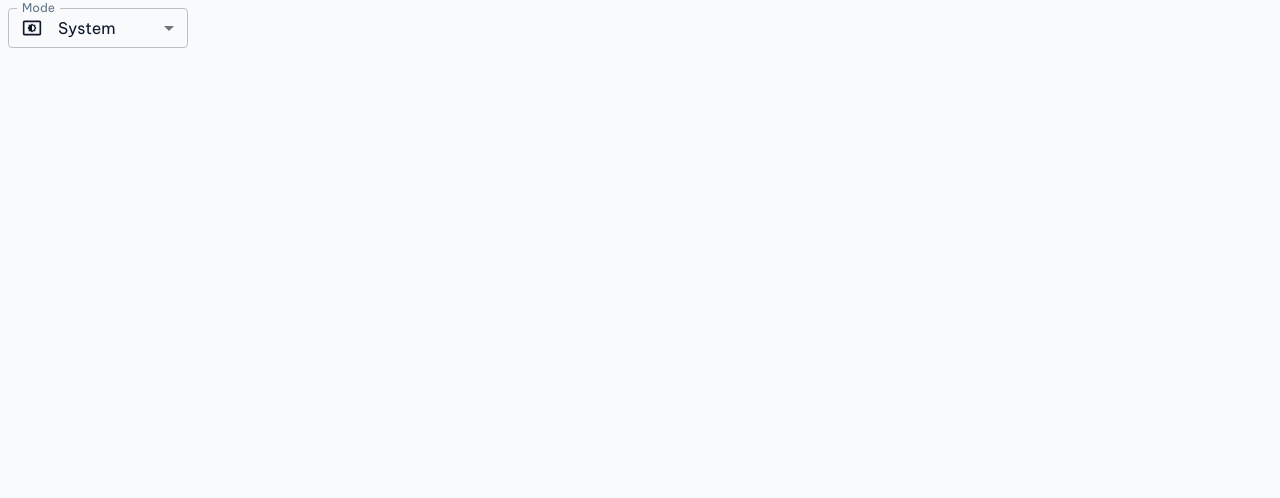
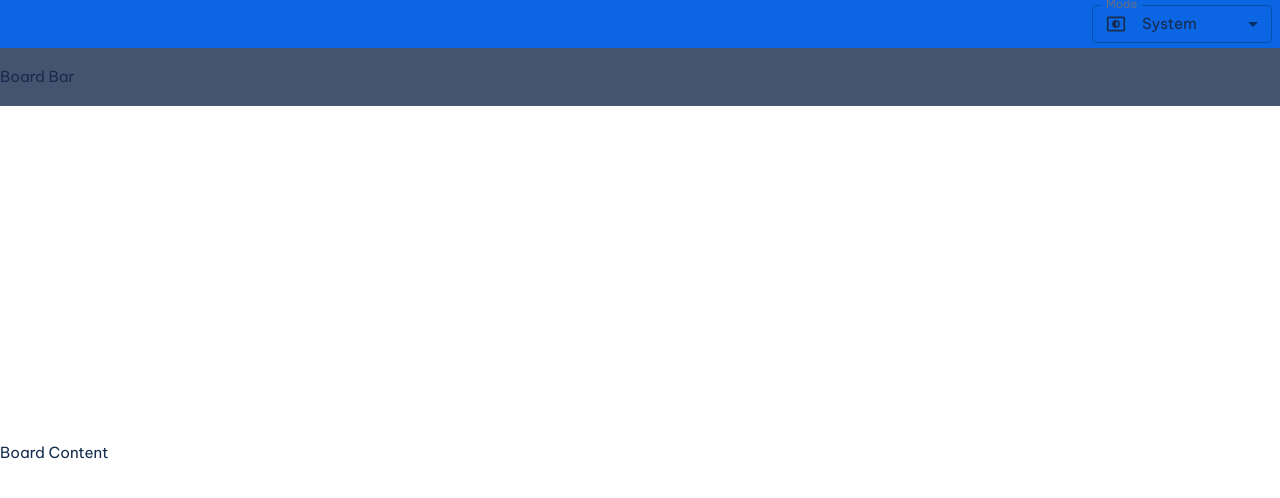
Before and after one commit to maitatduydev/trello-website, a React (Vite) app in the folder frontend/: page / in a window 1280 px wide. Shown: the top 498 px of the page. Built offline with nearby package versions, Linux system fonts and the light colour scheme.

Commit message:
feat: implement layout with Container and update theme colors and typography

```diff
--- a/frontend/src/App.jsx
+++ b/frontend/src/App.jsx
@@ -7,6 +7,7 @@ import Box from "@mui/material/Box";
 import LightMode from "@mui/icons-material/LightMode";
 import DarkMode from "@mui/icons-material/DarkMode";
 import SettingsBrightness from "@mui/icons-material/SettingsBrightness";
+import Container from "@mui/material/Container";
 
 export default function App() {
     const { mode, setMode } = useColorScheme();
@@ -21,8 +22,25 @@ export default function App() {
     };
 
     return (
-        <>
-            <FormControl sx={{ m: 1, minWidth: 180 }} size="small">
+        <Container
+            disableGutters
+            maxWidth={false}
+            sx={{
+                height: "100vh",
+                backgroundColor: "background.default",
+            }}
+        >
+            <Box
+                sx={{
+                    backgroundColor: "primary.main",
+                    width: "100%",
+                    height: (theme) => theme.trelloCustom.appBarHeight,
+                    display: "flex",
+                    alignItems: "center",
+                    justifyContent: "flex-end",
+                }}
+            >
+                <FormControl sx={{ m: 1, minWidth: 180, color: "text.primary" }} size="small">
                     <InputLabel id="label-select-dark-light-mode">Mode</InputLabel>
                     <Select
                         labelId="label-select-dark-light-mode"
@@ -51,6 +69,29 @@ export default function App() {
                         </MenuItem>
                     </Select>
                 </FormControl>
-        </>
+            </Box>
+            <Box
+                sx={{
+                    backgroundColor: "secondary.main",
+                    width: "100%",
+                    height: (theme) => theme.trelloCustom.boardBarHeight,
+                    display: "flex",
+                    alignItems: "center",
+                }}
+            >
+                Board Bar
+            </Box>
+            <Box
+                sx={{
+                    backgroundColor: "background.paper",
+                    width: "100%",
+                    height: "calc(100vh - 48px - 58px)",
+                    display: "flex",
+                    alignItems: "center",
+                }}
+            >
+                Board Content
+            </Box>
+        </Container>
     );
 }
--- a/frontend/src/theme/index.js
+++ b/frontend/src/theme/index.js
@@ -7,55 +7,109 @@ export const theme = extendTheme({
         light: {
             palette: {
                 primary: {
-                    main: "#2563EB",
+                    main: "#0C66E4",
+                    light: "#579DFF",
+                    dark: "#0055CC",
+                    contrastText: "#FFFFFF",
                 },
 
                 secondary: {
-                    main: "#64748B",
+                    main: "#44546F",
                 },
 
                 background: {
-                    default: "#F8FAFC",
-
+                    default: "#F1F2F4",
                     paper: "#FFFFFF",
                 },
 
                 text: {
-                    primary: "#0F172A",
-                    secondary: "#64748B",
+                    primary: "#172B4D",
+                    secondary: "#626F86",
                 },
 
-                divider: "#E2E8F0",
+                divider: "#DFE1E6",
+
+                success: {
+                    main: "#22A06B",
+                },
+
+                warning: {
+                    main: "#F5CD47",
+                },
+
+                error: {
+                    main: "#CA3521",
+                },
             },
         },
 
         dark: {
             palette: {
                 primary: {
-                    main: "#60A5FA",
+                    main: "#579DFF",
+                    light: "#85B8FF",
+                    dark: "#0C66E4",
+                    contrastText: "#172B4D",
                 },
 
                 secondary: {
-                    main: "#94A3B8",
+                    main: "#B6C2CF",
                 },
 
                 background: {
-                    default: "#0F172A",
-                    paper: "#1E293B",
+                    default: "#101214",
+                    paper: "#161A1D",
                 },
 
                 text: {
-                    primary: "#F8FAFC",
-                    secondary: "#94A3B8",
+                    primary: "#F1F2F4",
+                    secondary: "#B6C2CF",
                 },
 
-                divider: "#334155",
+                divider: "#2C333A",
+
+                success: {
+                    main: "#4BCE97",
+                },
+
+                warning: {
+                    main: "#F5CD47",
+                },
+
+                error: {
+                    main: "#F87168",
+                },
             },
         },
     },
 
     typography: {
-        fontFamily: "Be Vietnam Pro, Arial, sans-serif",
+        fontFamily: `
+            "Be Vietnam Pro",
+            Inter,
+            Arial,
+            sans-serif
+        `,
+
+        h1: {
+            fontWeight: 700,
+        },
+
+        h2: {
+            fontWeight: 700,
+        },
+
+        h3: {
+            fontWeight: 600,
+        },
+
+        body1: {
+            fontSize: "0.95rem",
+        },
+
+        body2: {
+            fontSize: "0.875rem",
+        },
     },
 
     components: {
@@ -67,7 +121,7 @@ export const theme = extendTheme({
             styleOverrides: {
                 root: {
                     textTransform: "none",
-                    borderRadius: 10,
+                    borderRadius: 8,
                     fontWeight: 600,
                 },
             },
@@ -76,9 +130,39 @@ export const theme = extendTheme({
         MuiCard: {
             styleOverrides: {
                 root: {
-                    borderRadius: 16,
+                    borderRadius: 12,
+
+                    boxShadow: "0 1px 2px rgba(9,30,66,0.15)",
+                },
+            },
+        },
+
+        MuiPaper: {
+            styleOverrides: {
+                root: {
+                    borderRadius: 12,
+                },
+            },
+        },
+
+        MuiTextField: {
+            defaultProps: {
+                size: "small",
+            },
+        },
+
+        MuiChip: {
+            styleOverrides: {
+                root: {
+                    borderRadius: 6,
+                    fontWeight: 600,
                 },
             },
         },
     },
+
+    trelloCustom: {
+        appBarHeight: "48px",
+        boardBarHeight: "58px",
+    },
 });
```
Lines whose indentation alone changed are shown as unchanged.
